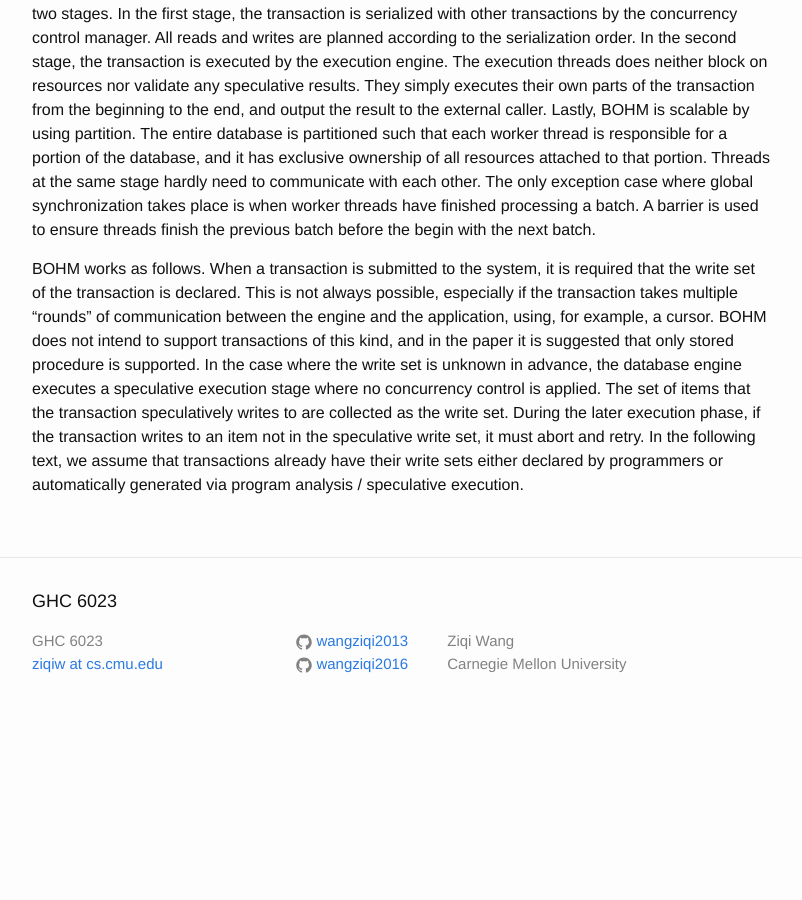
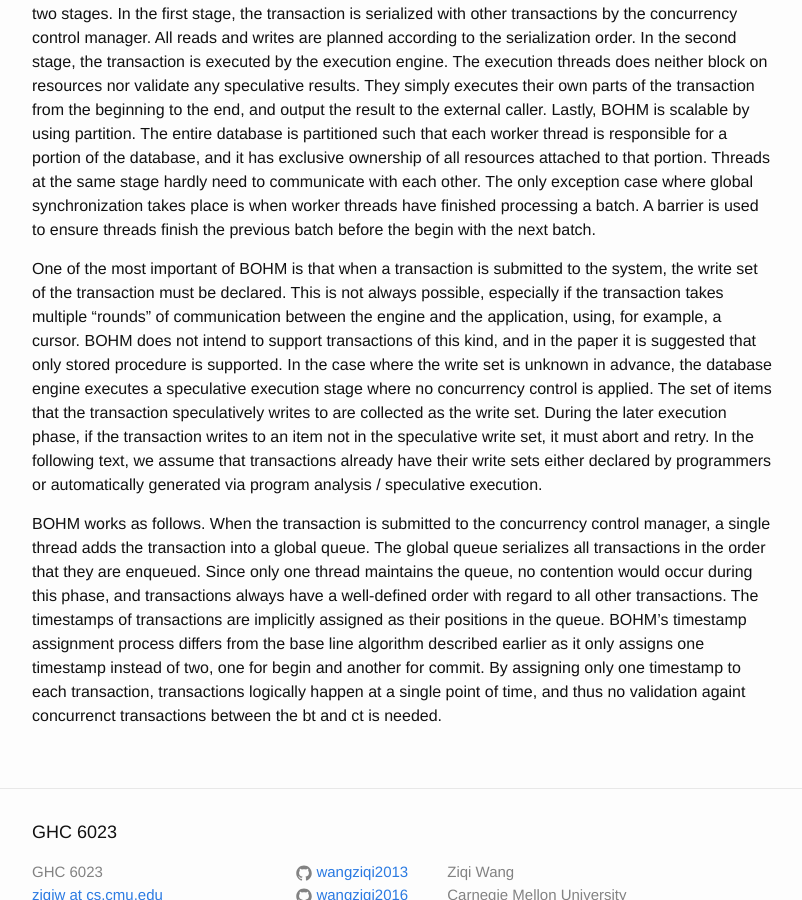
Before and after one commit to wangziqi2013/wangziqi2013.github.io, a Jekyll site: the page built from _posts/2018-06-28-Rethinking-Serializable-MVCC.markdown, in a window 1280 px wide and 900 px high, scrolled down 1288 px. Shown: the whole window, without its empty margins (238-1040 px from the left). Built offline with Jekyll 4.4.1, drawn with Linux system fonts in a browser that asks for light colours; before the commit the page ends 2023 px from its top, so only the background shows below that.

Commit message:
Finish ts assignment

```diff
--- a/_posts/2018-06-28-Rethinking-Serializable-MVCC.markdown
+++ b/_posts/2018-06-28-Rethinking-Serializable-MVCC.markdown
@@ -56,8 +56,8 @@ attached to that portion. Threads at the same stage hardly need to communicate w
 case where global synchronization takes place is when worker threads have finished processing a batch. A barrier is
 used to ensure threads finish the previous batch before the begin with the next batch.
 
-BOHM works as follows. When a transaction is submitted to the system, it is required that the write set of the
-transaction is declared. This is not always possible, especially if the transaction takes multiple "rounds" of
+One of the most important of BOHM is that when a transaction is submitted to the system, the write set of the
+transaction must be declared. This is not always possible, especially if the transaction takes multiple "rounds" of
 communication between the engine and the application, using, for example, a cursor. BOHM does not intend to support
 transactions of this kind, and in the paper it is suggested that only stored procedure is supported. In the case
 where the write set is unknown in advance, the database engine executes a speculative execution stage where no
@@ -65,3 +65,12 @@ concurrency control is applied. The set of items that the transaction speculativ
 write set. During the later execution phase, if the transaction writes to an item not in the speculative write set,
 it must abort and retry. In the following text, we assume that transactions already have their write sets either
 declared by programmers or automatically generated via program analysis / speculative execution.
+
+BOHM works as follows. When the transaction is submitted to the concurrency control manager, a single thread
+adds the transaction into a global queue. The global queue serializes all transactions in the order that they
+are enqueued. Since only one thread maintains the queue, no contention would occur during this phase, and transactions
+always have a well-defined order with regard to all other transactions. The timestamps of transactions are implicitly
+assigned as their positions in the queue. BOHM's timestamp assignment process differs from the base line algorithm
+described earlier as it only assigns one timestamp instead of two, one for begin and another for commit. By
+assigning only one timestamp to each transaction, transactions logically happen at a single point of time, and thus
+no validation againt concurrenct transactions between the bt and ct is needed.
```
